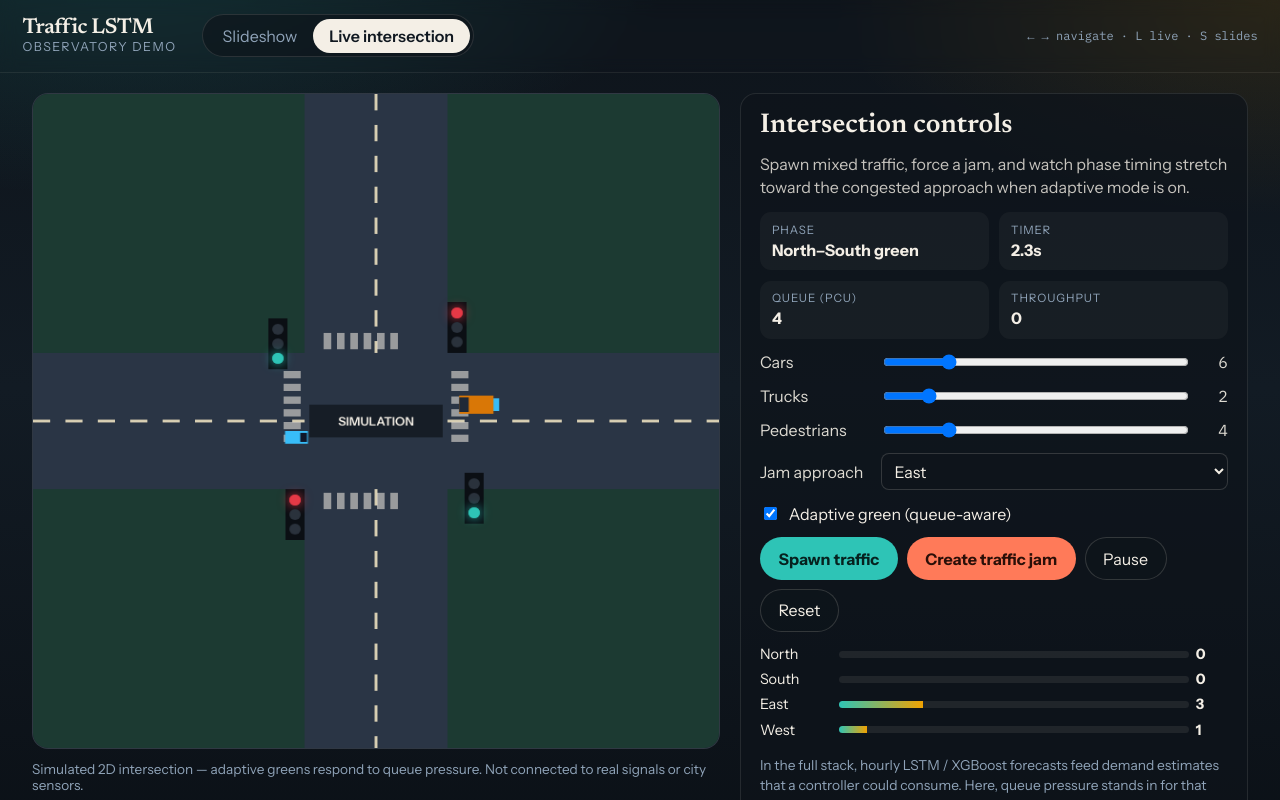
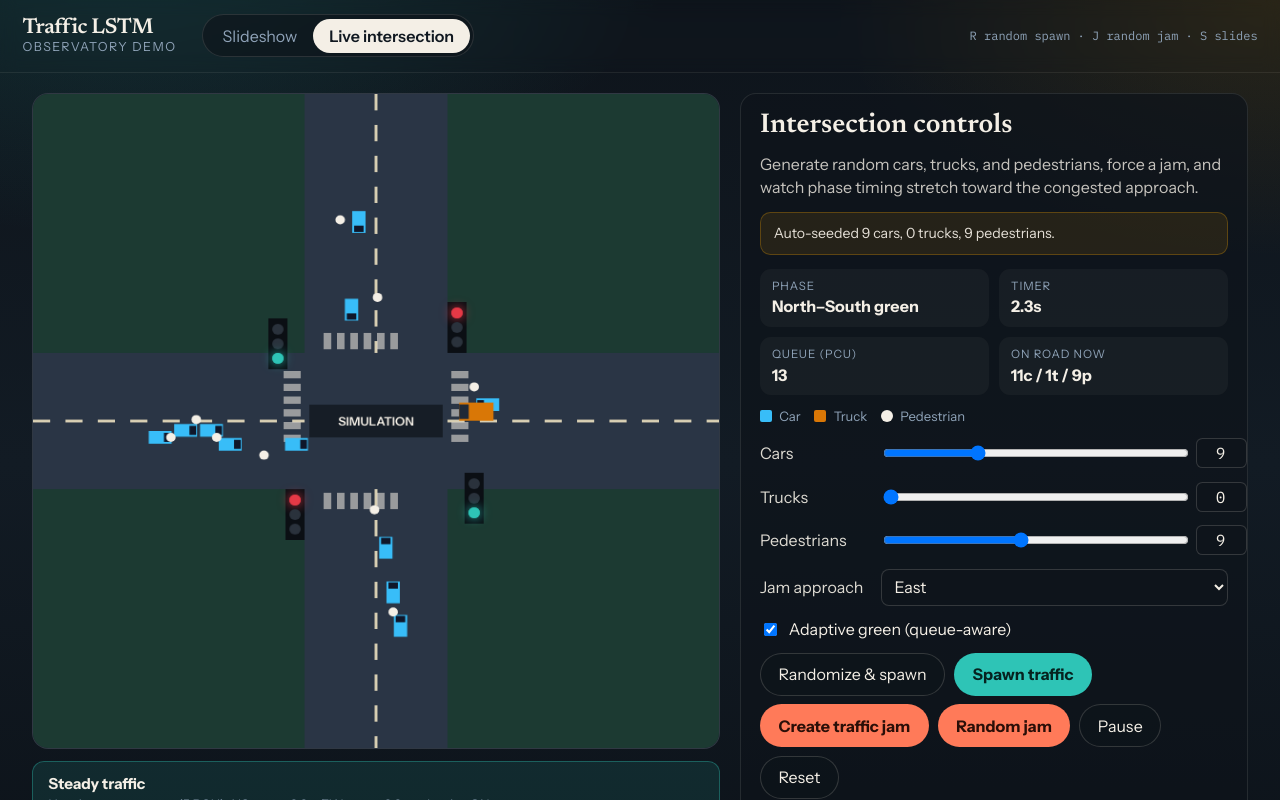
Before and after one commit to GirardRaphael/lstm, a React (Vite) app in the folder presentation/: page / in a window 1280 px wide. Both pictures are taken after a click on the button "Live intersection". Shown: the top 800 px of the page. Built offline with nearby package versions, Linux system fonts and the light colour scheme.

Commit message:
Polish presentation deck for today’s demo
Add randomize/spawn and random-jam controls, live response banner with
adaptive green timers, talk-track slide, and PRESENTATION.md run card.

```diff
--- a/presentation/src/App.css
+++ b/presentation/src/App.css
@@ -282,6 +282,82 @@ button.warn {
   font-size: 0.85rem;
 }
 
+.response-banner {
+  display: flex;
+  flex-direction: column;
+  gap: 0.2rem;
+  padding: 0.75rem 0.95rem;
+  border-radius: 0.75rem;
+  background: rgba(46, 196, 182, 0.12);
+  border: 1px solid rgba(46, 196, 182, 0.35);
+}
+
+.response-banner.hot {
+  background: rgba(255, 122, 89, 0.14);
+  border-color: rgba(255, 122, 89, 0.45);
+}
+
+.response-banner strong {
+  font-size: 0.95rem;
+}
+
+.response-banner span {
+  color: var(--steel);
+  font-size: 0.82rem;
+}
+
+.action-log {
+  margin: 0;
+  padding: 0.65rem 0.8rem;
+  border-radius: 0.65rem;
+  background: rgba(240, 162, 2, 0.1);
+  border: 1px solid rgba(240, 162, 2, 0.28);
+  color: rgba(244, 239, 230, 0.92);
+  font-size: 0.88rem;
+  line-height: 1.4;
+}
+
+.legend {
+  display: flex;
+  flex-wrap: wrap;
+  gap: 0.85rem;
+  color: var(--steel);
+  font-size: 0.82rem;
+}
+
+.legend .swatch {
+  display: inline-block;
+  width: 0.75rem;
+  height: 0.75rem;
+  margin-right: 0.3rem;
+  border-radius: 2px;
+  vertical-align: -1px;
+}
+
+.legend .swatch.car {
+  background: #38bdf8;
+}
+
+.legend .swatch.truck {
+  background: #d97706;
+}
+
+.legend .swatch.ped {
+  background: #f4efe6;
+  border-radius: 999px;
+}
+
+.field .count-box {
+  width: 3.2rem;
+  background: #0e141b;
+  color: var(--paper);
+  border: 1px solid rgba(244, 239, 230, 0.16);
+  border-radius: 0.4rem;
+  padding: 0.25rem 0.35rem;
+  text-align: right;
+  font-family: var(--font-mono);
+}
+
 .live-panel {
   display: flex;
   flex-direction: column;
--- a/presentation/src/App.tsx
+++ b/presentation/src/App.tsx
@@ -6,6 +6,8 @@ import {
   createInitialState,
   createTrafficJam,
   phaseLabel,
+  randomApproachChoice,
+  randomSpawnCounts,
   spawnAgents,
   stepSimulation,
   type Approach,
@@ -15,21 +17,55 @@ import './App.css'
 
 type Mode = 'slides' | 'live'
 
+function countByKind(state: SimState) {
+  let cars = 0
+  let trucks = 0
+  let pedestrians = 0
+  for (const agent of state.agents) {
+    if (agent.crossed) continue
+    if (agent.kind === 'car') cars += 1
+    else if (agent.kind === 'truck') trucks += 1
+    else pedestrians += 1
+  }
+  return { cars, trucks, pedestrians }
+}
+
 export default function App() {
   const [mode, setMode] = useState<Mode>('slides')
   const [slideIndex, setSlideIndex] = useState(0)
-  const [cars, setCars] = useState(6)
-  const [trucks, setTrucks] = useState(2)
-  const [pedestrians, setPedestrians] = useState(4)
+  const [cars, setCars] = useState(8)
+  const [trucks, setTrucks] = useState(3)
+  const [pedestrians, setPedestrians] = useState(5)
   const [jamApproach, setJamApproach] = useState<Approach>('east')
   const [adaptive, setAdaptive] = useState(true)
   const [running, setRunning] = useState(true)
-  const [state, setState] = useState<SimState>(() => createInitialState(true))
+  const [lastAction, setLastAction] = useState('Ready — randomize traffic or force a jam.')
+  const [state, setState] = useState<SimState>(() =>
+    spawnAgents(createInitialState(true), { cars: 5, trucks: 1, pedestrians: 3 }),
+  )
   const lastTs = useRef<number | null>(null)
+  const seededLive = useRef(false)
 
   useEffect(() => {
     setState((prev) => ({ ...prev, adaptive }))
   }, [adaptive])
+
+  useEffect(() => {
+    if (mode === 'live' && !seededLive.current) {
+      seededLive.current = true
+      const counts = randomSpawnCounts()
+      setCars(counts.cars)
+      setTrucks(counts.trucks)
+      setPedestrians(counts.pedestrians)
+      setState(() => {
+        const fresh = createInitialState(adaptive)
+        return spawnAgents(fresh, counts)
+      })
+      setLastAction(
+        `Auto-seeded ${counts.cars} cars, ${counts.trucks} trucks, ${counts.pedestrians} pedestrians.`,
+      )
+    }
+  }, [mode, adaptive])
 
   useEffect(() => {
     if (mode !== 'live' || !running) {
@@ -50,6 +86,7 @@ export default function App() {
 
   useEffect(() => {
     const onKey = (e: KeyboardEvent) => {
+      if (e.target instanceof HTMLInputElement || e.target instanceof HTMLSelectElement) return
       if (mode === 'slides') {
         if (e.key === 'ArrowRight' || e.key === ' ') {
           e.preventDefault()
@@ -62,6 +99,22 @@ export default function App() {
       }
       if (e.key.toLowerCase() === 'l') setMode('live')
       if (e.key.toLowerCase() === 's') setMode('slides')
+      if (mode === 'live' && e.key.toLowerCase() === 'r') {
+        const counts = randomSpawnCounts()
+        setCars(counts.cars)
+        setTrucks(counts.trucks)
+        setPedestrians(counts.pedestrians)
+        setState((prev) => spawnAgents(prev, counts))
+        setLastAction(
+          `Random spawn: ${counts.cars} cars, ${counts.trucks} trucks, ${counts.pedestrians} pedestrians.`,
+        )
+      }
+      if (mode === 'live' && e.key.toLowerCase() === 'j') {
+        const approach = randomApproachChoice()
+        setJamApproach(approach)
+        setState((prev) => createTrafficJam(prev, approach))
+        setLastAction(`Random jam on the ${approach} approach — watch green time adapt.`)
+      }
     }
     window.addEventListener('keydown', onKey)
     return () => window.removeEventListener('keydown', onKey)
@@ -71,6 +124,22 @@ export default function App() {
     () => state.queues.north + state.queues.south + state.queues.east + state.queues.west,
     [state.queues],
   )
+  const liveCounts = useMemo(() => countByKind(state), [state])
+  const congested = useMemo(() => {
+    const entries = Object.entries(state.queues) as [Approach, number][]
+    return entries.sort((a, b) => b[1] - a[1])[0]
+  }, [state.queues])
+
+  const randomizeCounts = () => {
+    const counts = randomSpawnCounts()
+    setCars(counts.cars)
+    setTrucks(counts.trucks)
+    setPedestrians(counts.pedestrians)
+    setLastAction(
+      `Rolled random counts: ${counts.cars} cars, ${counts.trucks} trucks, ${counts.pedestrians} pedestrians.`,
+    )
+    return counts
+  }
 
   return (
     <div className="app-shell">
@@ -95,7 +164,9 @@ export default function App() {
             Live intersection
           </button>
         </nav>
-        <div className="top-hint">← → navigate · L live · S slides</div>
+        <div className="top-hint">
+          {mode === 'slides' ? '← → navigate · L live' : 'R random spawn · J random jam · S slides'}
+        </div>
       </header>
 
       {mode === 'slides' ? (
@@ -125,6 +196,14 @@ export default function App() {
         <main className="live-stage">
           <section className="live-visual">
             <IntersectionCanvas state={state} />
+            <div className={`response-banner ${state.jamActive ? 'hot' : ''}`}>
+              <strong>{state.jamActive ? 'Jam response active' : 'Steady traffic'}</strong>
+              <span>
+                Heaviest queue: {congested[0]} ({congested[1]} PCU) · NS green{' '}
+                {state.nsGreen.toFixed(1)}s · EW green {state.ewGreen.toFixed(1)}s
+                {adaptive ? ' · adaptive ON' : ' · adaptive OFF'}
+              </span>
+            </div>
             <p className="sim-disclaimer">
               Simulated 2D intersection — adaptive greens respond to queue pressure. Not connected to
               real signals or city sensors.
@@ -134,8 +213,12 @@ export default function App() {
           <aside className="live-panel">
             <h2>Intersection controls</h2>
             <p className="panel-lead">
-              Spawn mixed traffic, force a jam, and watch phase timing stretch toward the congested
-              approach when adaptive mode is on.
+              Generate random cars, trucks, and pedestrians, force a jam, and watch phase timing
+              stretch toward the congested approach.
+            </p>
+
+            <p className="action-log" role="status">
+              {lastAction}
             </p>
 
             <div className="stat-row">
@@ -152,9 +235,23 @@ export default function App() {
                 <strong>{queueTotal}</strong>
               </div>
               <div>
-                <span className="stat-label">Throughput</span>
-                <strong>{state.throughput}</strong>
+                <span className="stat-label">On road now</span>
+                <strong>
+                  {liveCounts.cars}c / {liveCounts.trucks}t / {liveCounts.pedestrians}p
+                </strong>
               </div>
+            </div>
+
+            <div className="legend">
+              <span>
+                <i className="swatch car" /> Car
+              </span>
+              <span>
+                <i className="swatch truck" /> Truck
+              </span>
+              <span>
+                <i className="swatch ped" /> Pedestrian
+              </span>
             </div>
 
             <label className="field">
@@ -166,7 +263,14 @@ export default function App() {
                 value={cars}
                 onChange={(e) => setCars(Number(e.target.value))}
               />
-              <em>{cars}</em>
+              <input
+                className="count-box"
+                type="number"
+                min={0}
+                max={30}
+                value={cars}
+                onChange={(e) => setCars(Math.max(0, Math.min(30, Number(e.target.value) || 0)))}
+              />
             </label>
             <label className="field">
               <span>Trucks</span>
@@ -177,7 +281,14 @@ export default function App() {
                 value={trucks}
                 onChange={(e) => setTrucks(Number(e.target.value))}
               />
-              <em>{trucks}</em>
+              <input
+                className="count-box"
+                type="number"
+                min={0}
+                max={15}
+                value={trucks}
+                onChange={(e) => setTrucks(Math.max(0, Math.min(15, Number(e.target.value) || 0)))}
+              />
             </label>
             <label className="field">
               <span>Pedestrians</span>
@@ -188,7 +299,16 @@ export default function App() {
                 value={pedestrians}
                 onChange={(e) => setPedestrians(Number(e.target.value))}
               />
-              <em>{pedestrians}</em>
+              <input
+                className="count-box"
+                type="number"
+                min={0}
+                max={20}
+                value={pedestrians}
+                onChange={(e) =>
+                  setPedestrians(Math.max(0, Math.min(20, Number(e.target.value) || 0)))
+                }
+              />
             </label>
 
             <label className="field">
@@ -216,26 +336,61 @@ export default function App() {
             <div className="action-row">
               <button
                 type="button"
+                onClick={() => {
+                  const counts = randomizeCounts()
+                  setState((prev) => spawnAgents(prev, counts))
+                  setLastAction(
+                    `Random spawn: ${counts.cars} cars, ${counts.trucks} trucks, ${counts.pedestrians} pedestrians.`,
+                  )
+                }}
+              >
+                Randomize &amp; spawn
+              </button>
+              <button
+                type="button"
                 className="accent"
-                onClick={() =>
+                onClick={() => {
                   setState((prev) => spawnAgents(prev, { cars, trucks, pedestrians }))
-                }
+                  setLastAction(
+                    `Spawned ${cars} cars, ${trucks} trucks, ${pedestrians} pedestrians.`,
+                  )
+                }}
               >
                 Spawn traffic
               </button>
               <button
                 type="button"
                 className="warn"
-                onClick={() => setState((prev) => createTrafficJam(prev, jamApproach))}
+                onClick={() => {
+                  setState((prev) => createTrafficJam(prev, jamApproach))
+                  setLastAction(
+                    `Traffic jam on ${jamApproach} — compare NS/EW green timers as queues build.`,
+                  )
+                }}
               >
                 Create traffic jam
+              </button>
+              <button
+                type="button"
+                className="warn"
+                onClick={() => {
+                  const approach = randomApproachChoice()
+                  setJamApproach(approach)
+                  setState((prev) => createTrafficJam(prev, approach))
+                  setLastAction(`Random jam on the ${approach} approach.`)
+                }}
+              >
+                Random jam
               </button>
               <button type="button" onClick={() => setRunning((v) => !v)}>
                 {running ? 'Pause' : 'Resume'}
               </button>
               <button
                 type="button"
-                onClick={() => setState(createInitialState(adaptive))}
+                onClick={() => {
+                  setState(createInitialState(adaptive))
+                  setLastAction('Intersection reset.')
+                }}
               >
                 Reset
               </button>
@@ -254,9 +409,8 @@ export default function App() {
             </div>
 
             <p className="forecast-note">
-              In the full stack, hourly LSTM / XGBoost forecasts feed demand estimates that a
-              controller could consume. Here, queue pressure stands in for that demand signal so you
-              can see the response live.
+              In the full stack, hourly LSTM / XGBoost forecasts feed demand estimates. Here, queue
+              pressure stands in for that signal so the audience can see a response live.
             </p>
           </aside>
         </main>
--- a/presentation/src/IntersectionCanvas.tsx
+++ b/presentation/src/IntersectionCanvas.tsx
@@ -12,21 +12,42 @@ const CENTER = SIZE / 2
 const ROAD = 150
 const LANE = 36
 
-function approachOrigin(approach: Approach, progress: number): { x: number; y: number; angle: number } {
+function approachOrigin(
+  approach: Approach,
+  progress: number,
+  laneOffset = 0,
+): { x: number; y: number; angle: number } {
   // progress 0 far away, 1 at center stop, >1 past center
   const stop = CENTER - ROAD / 2 - 8
   const travel = stop + Math.max(0, progress - 1) * (ROAD + 120)
   const approachDist = stop * (1 - Math.min(progress, 1))
+  const offset = laneOffset * 14
 
   switch (approach) {
     case 'north':
-      return { x: CENTER - LANE / 2, y: approachDist + (progress > 1 ? travel - stop : 0), angle: Math.PI / 2 }
+      return {
+        x: CENTER - LANE / 2 + offset,
+        y: approachDist + (progress > 1 ? travel - stop : 0),
+        angle: Math.PI / 2,
+      }
     case 'south':
-      return { x: CENTER + LANE / 2, y: SIZE - approachDist - (progress > 1 ? travel - stop : 0), angle: -Math.PI / 2 }
+      return {
+        x: CENTER + LANE / 2 + offset,
+        y: SIZE - approachDist - (progress > 1 ? travel - stop : 0),
+        angle: -Math.PI / 2,
+      }
     case 'west':
-      return { x: approachDist + (progress > 1 ? travel - stop : 0), y: CENTER + LANE / 2, angle: 0 }
+      return {
+        x: approachDist + (progress > 1 ? travel - stop : 0),
+        y: CENTER + LANE / 2 + offset,
+        angle: 0,
+      }
     case 'east':
-      return { x: SIZE - approachDist - (progress > 1 ? travel - stop : 0), y: CENTER - LANE / 2, angle: Math.PI }
+      return {
+        x: SIZE - approachDist - (progress > 1 ? travel - stop : 0),
+        y: CENTER - LANE / 2 + offset,
+        angle: Math.PI,
+      }
   }
 }
 
@@ -104,8 +125,8 @@ function drawLights(ctx: CanvasRenderingContext2D, phase: Phase) {
   drawLight(ctx, (SIZE - ROAD) / 2 - 10, (SIZE + ROAD) / 2 + 28, ew)
 }
 
-function drawAgent(ctx: CanvasRenderingContext2D, agent: Agent) {
-  const { x, y, angle } = approachOrigin(agent.approach, agent.progress)
+function drawAgent(ctx: CanvasRenderingContext2D, agent: Agent, laneOffset: number) {
+  const { x, y, angle } = approachOrigin(agent.approach, agent.progress, laneOffset)
   ctx.save()
   ctx.translate(x, y)
   ctx.rotate(angle)
@@ -132,8 +153,12 @@ function drawAgent(ctx: CanvasRenderingContext2D, agent: Agent) {
 function paint(ctx: CanvasRenderingContext2D, state: SimState) {
   drawRoad(ctx)
   drawLights(ctx, state.phase)
+  const laneCursor: Record<Approach, number> = { north: 0, south: 0, east: 0, west: 0 }
   for (const agent of state.agents) {
-    drawAgent(ctx, agent)
+    const offsetIndex = laneCursor[agent.approach]
+    laneCursor[agent.approach] += 1
+    const laneOffset = (offsetIndex % 3) - 1
+    drawAgent(ctx, agent, agent.kind === 'pedestrian' ? laneOffset * 1.4 : laneOffset * 0.55)
   }
 
   // center plaque
--- a/presentation/src/simulation.ts
+++ b/presentation/src/simulation.ts
@@ -69,6 +69,18 @@ function speedFor(kind: VehicleKind, rng: () => number): number {
   return 0.028 + rng() * 0.015
 }
 
+export function randomSpawnCounts(rng: () => number = Math.random): SpawnConfig {
+  return {
+    cars: 4 + Math.floor(rng() * 18),
+    trucks: Math.floor(rng() * 8),
+    pedestrians: 2 + Math.floor(rng() * 12),
+  }
+}
+
+export function randomApproachChoice(rng: () => number = Math.random): Approach {
+  return randomApproach(rng)
+}
+
 export function spawnAgents(
   state: SimState,
   config: SpawnConfig,
@@ -82,7 +94,7 @@ export function spawnAgents(
         id: nextId++,
         kind,
         approach,
-        progress: rng() * 0.35,
+        progress: rng() * 0.45,
         speed: speedFor(kind, rng),
         waiting: false,
         crossed: false,
--- a/presentation/src/slides.ts
+++ b/presentation/src/slides.ts
@@ -84,7 +84,20 @@ export const SLIDES: Slide[] = [
     variant: 'hero',
     kicker: '06 · Live demo',
     title: 'Open the 2D intersection.',
-    body: 'Spawn cars, trucks, and pedestrians. Jam one approach. Watch queues grow — and watch adaptive green time respond in simulation.',
+    body: 'Randomize cars, trucks, and pedestrians. Jam one approach. Watch queues grow — and watch adaptive green time stretch toward the jam.',
     footer: 'Press Live intersection → in the top bar',
   },
+  {
+    id: 'talk-track',
+    variant: 'content',
+    kicker: '07 · 3-minute talk track',
+    title: 'Say this, then click Live.',
+    bullets: [
+      '“We forecast next-hour volume with a causal LSTM — and we can open every gate.”',
+      '“On motorway data, calendar features help; weather mostly overfits the LSTM.”',
+      '“XGBoost wins here; on bike rentals the LSTM edges it — the tool is empirical.”',
+      '“Now the demo: random traffic → force a jam → adaptive green responds in simulation only.”',
+    ],
+    footer: 'Keep the product boundary slide in reserve if someone asks about real signals.',
+  },
 ]
```
Also changed, not shown: 2 other files (tests, documents, lock files or other folders).
